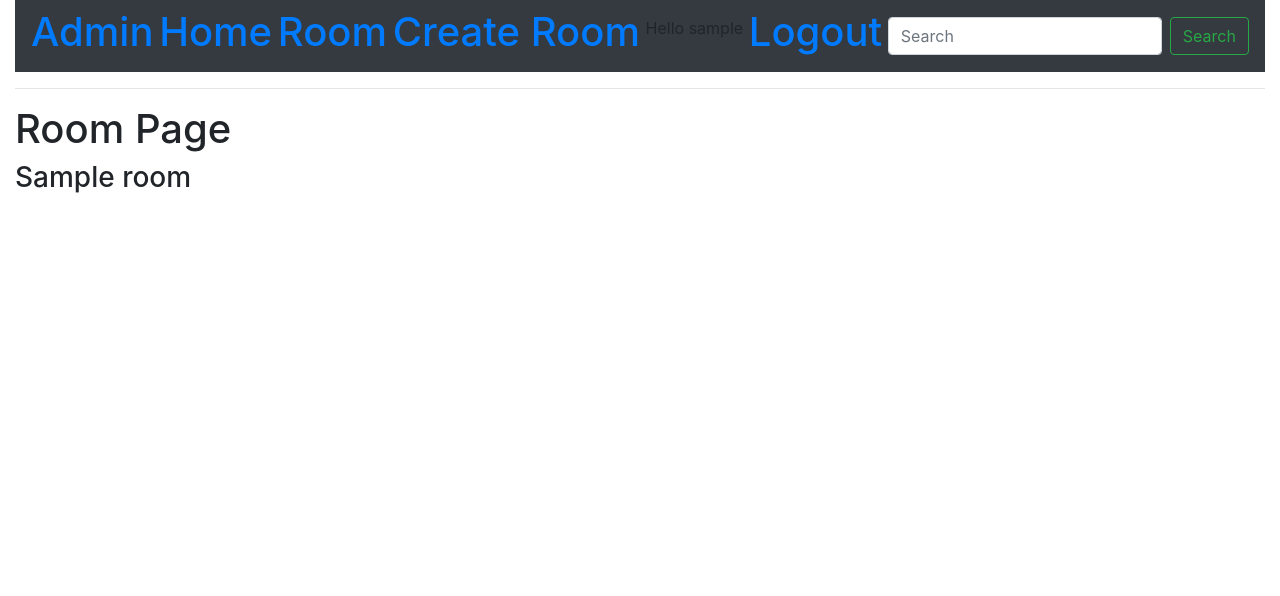
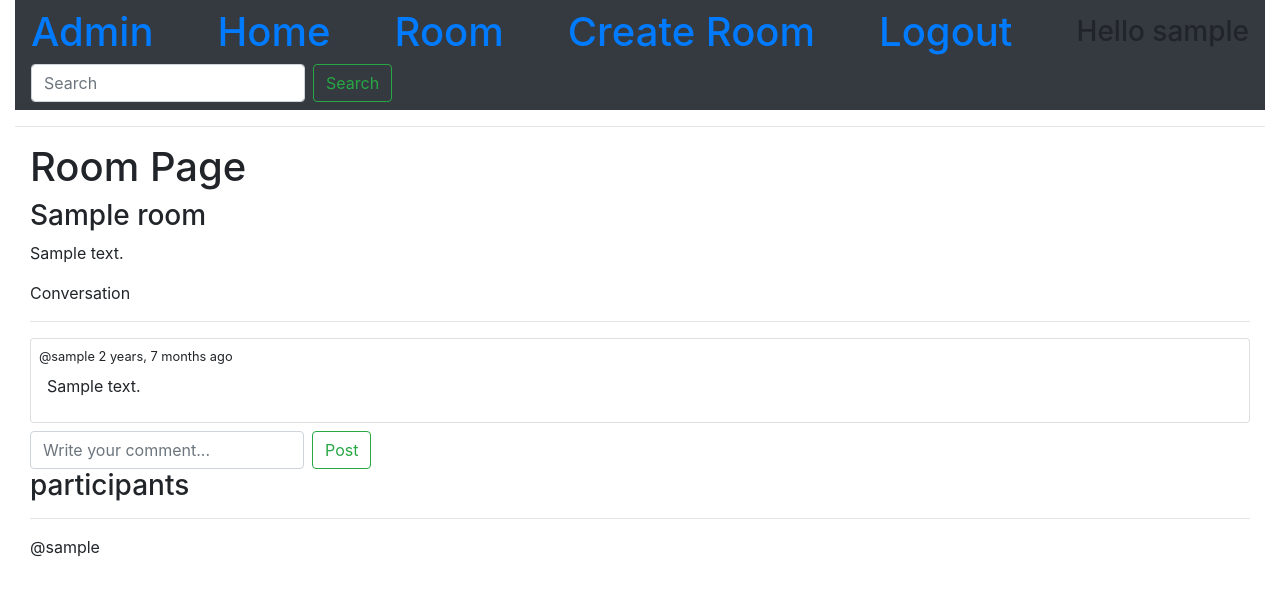
Before and after one commit to ahmadjafari86/study_buddy, a Django app: page /room/1/ in a window 1280 px wide. Shown: the top 596 px of the page. Run offline with Django 4.2, Linux system fonts and the light colour scheme; a user stored in the database is signed in; tables that the repository leaves empty hold one stand-in row (values such as "Sample post"); some libraries are stand-ins or nearby versions.

Commit message:
add: participants

```diff
--- a/base/models.py
+++ b/base/models.py
@@ -13,7 +13,7 @@
     topic = models.ForeignKey(Topic, on_delete=models.SET_NULL, null=True)
     name = models.CharField(max_length=200)
     description = models.TextField(null=True, blank=True)
-    # participants =
+    participants = models.ManyToManyField(User, related_name='participants', blank=True)
     updated = models.DateTimeField(auto_now=True)
     created = models.DateTimeField(auto_now_add=True)
     class Meta:
--- a/base/templates/base/room.html
+++ b/base/templates/base/room.html
@@ -1,5 +1,42 @@
 {% extends 'main.html' %}
 {% block content %}
-    <h1>Room Page</h1>
-    <h3>{{ room.name}}</h3>
+
+    <div class="container-fluid">
+        <main class="ccontainer">
+            <h1>Room Page</h1>
+            <h3>{{ room.name}}</h3>
+            <p>{{ room.description }}</p>
+            <div class="comments-wrapper">
+                <p>Conversation</p>
+                <hr/>
+                {% for message in room_messages %}
+                <div class="comment-card card p-2 mb-2">
+                    <small>@{{message.user}} {{message.created | timesince}} ago</small>
+                    <p class="mt-2 ml-2">{{ message.body }}</p>
+                </div>
+                {% endfor %}
+            </div>
+
+            {% if request.user.is_authenticated %}
+            <div>
+                <form class="form-inline" method="POST" action="">
+                    {% csrf_token %}
+                    <input class="form-control mr-sm-2" name="comment" type="text" placeholder="Write your comment..." aria-label="comment">
+                    <button class="btn btn-outline-success my-2 my-sm-0" name="submit" type="submit">Post</button>
+                </form>
+            </div>
+            {% endif %}
+        </main>
+        <aside class="ccontainer participants">
+            <h3>participants</h3>
+            <hr/>
+
+            {% for user in participants  %}
+            <div>
+                <p>@{{user.username}}</p>
+            </div>
+            {% endfor %}
+        </aside>
+    </div>
+
 {% endblock content %}
--- a/base/views.py
+++ b/base/views.py
@@ -7,7 +7,7 @@
 from django.contrib import messages
 from django.db.models import Q
 
-from .models import Room, Topic
+from .models import Room, Topic, Message
 from .forms import RoomForm
 
 def loginPage(request):
@@ -65,7 +65,17 @@
 
 def room(request, pk):
     room = Room.objects.get(id=pk)
-    context = {'room': room}
+    room_messages = room.message_set.all().order_by('-created')
+    participants = room.participants.all()
+    if request.method == 'POST':
+        message = Message.objects.create(
+            user = request.user,
+            room = room,
+            body = request.POST.get('comment')
+        )
+        room.participants.add(request.user)
+        return redirect('room', pk=room.id)
+    context = {'room': room, 'room_messages': room_messages, 'participants': participants}
     return render(request, 'base/room.html',  context)
 
 
--- a/templates/navbar.html
+++ b/templates/navbar.html
@@ -12,10 +12,10 @@
         <h1>Create Room</h1>
     </a>
     {% if request.user.is_authenticated  %}
-        <p>Hello {{ request.user }}</p>
         <a href="{% url 'logout' %}">
             <h1>Logout</h1>
         </a>
+        <h3>Hello {{ request.user }}</h3>
     {% else %}
         <a href="{% url 'login' %}">
             <h1>Login</h1>
```
Also changed, not shown: base/migrations/0003_alter_room_options_room_participants.py (added).
